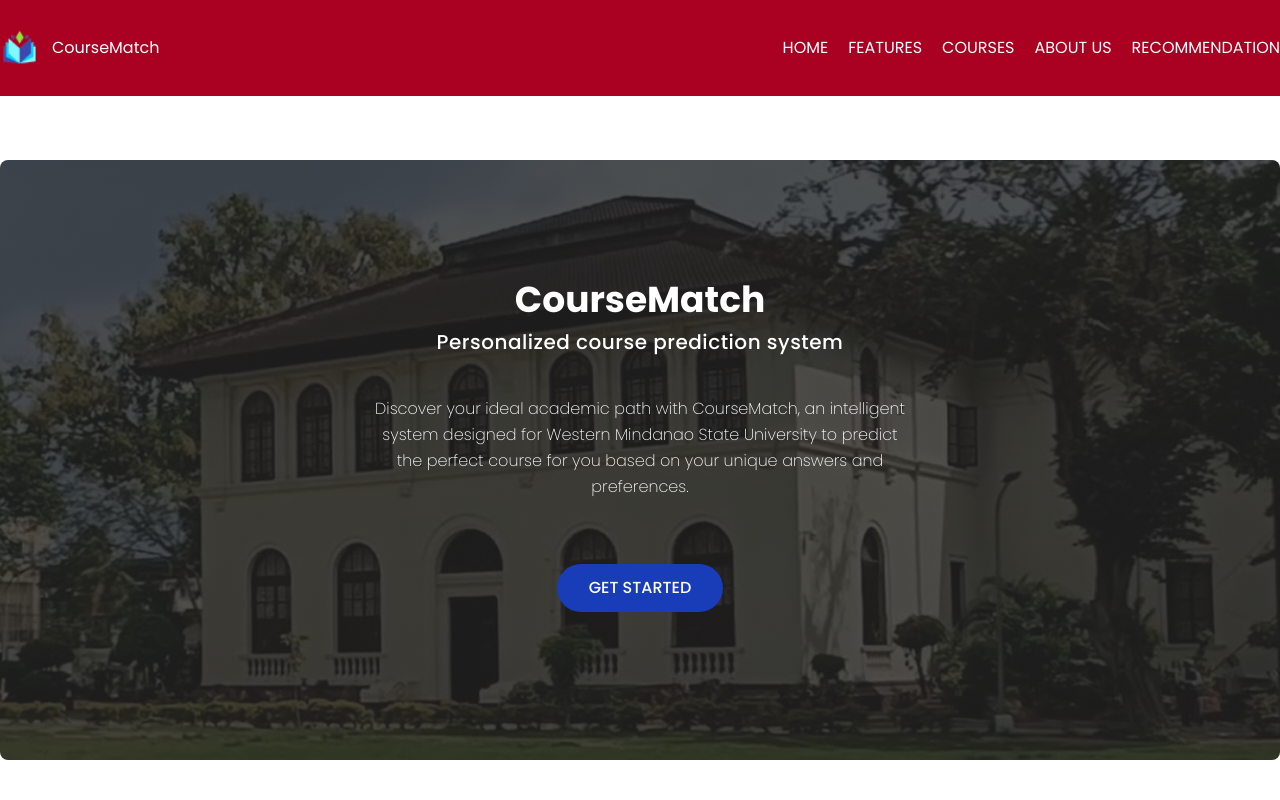
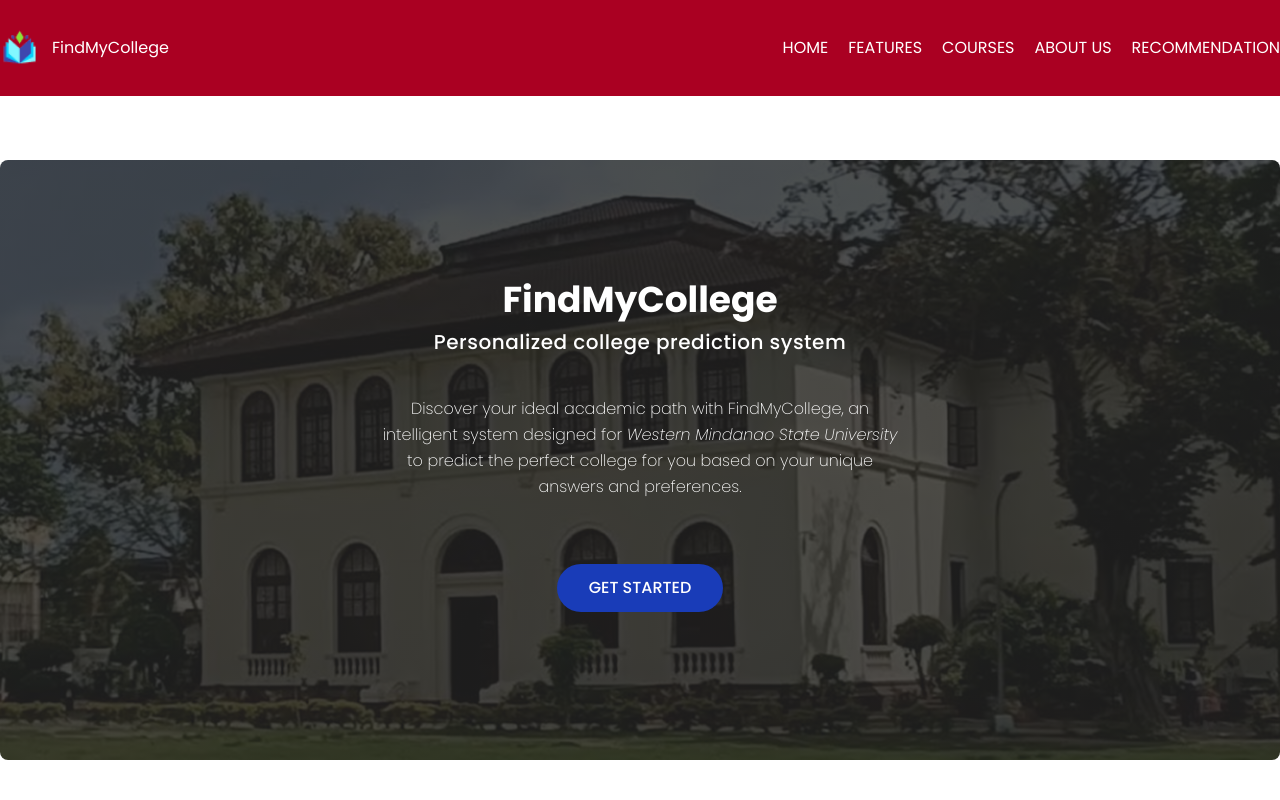
Before and after one commit to wilhelmusolejr/coursematch, a React (Vite) app in the folder client/: page / in a window 1280 px wide. Shown: the top 800 px of the page. Built offline with nearby package versions, Linux system fonts and the light colour scheme; no server answers.

Commit message:
refactor: course to college. coursematch to FindMyCollege. terms.

```diff
--- a/client/src/components/Navigator.jsx
+++ b/client/src/components/Navigator.jsx
@@ -18,7 +18,7 @@ export default function Navigator() {
           <a href="/" className="flex items-center gap-3 ">
             <div className="w-10 h-10 border-1 rounded-lg hidden"></div>
             <img src="/images/logo.png" alt="" className="w-10 h-10" />
-            <h2>CourseMatch</h2>
+            <h2>FindMyCollege</h2>
           </a>
 
           <div className="hidden md:block">
--- a/client/src/pages/Home.jsx
+++ b/client/src/pages/Home.jsx
@@ -58,7 +58,7 @@ function App() {
   }, [isBackendAlive]);
 
   useEffect(() => {
-    document.title = "Discover Your Path | CourseMatch";
+    document.title = "Discover Your Path | FindMyCollege";
   }, []);
 
   let features = [
@@ -130,18 +130,19 @@ function App() {
           <div className="w-full h-full px-5 lg:px-0 header-background py-20 md:pt-30 rounded-lg md:text-center">
             {/* 1 */}
             <div className="flex  flex-col gap-2 mb-10 ">
-              <h2 className="text-4xl font-bold">CourseMatch</h2>
+              <h2 className="text-4xl font-bold">FindMyCollege</h2>
               <p className="font-medium text-xl tracking-wide">
-                Personalized course prediction system
+                Personalized college prediction system
               </p>
             </div>
 
             {/* 2 */}
             <p className="mb-16 leading-relaxed font-extralight lg:w-5/12 md:w-10/12 m-auto ">
-              Discover your ideal academic path with CourseMatch, an intelligent
-              system designed for Western Mindanao State University to predict
-              the perfect course for you based on your unique answers and
-              preferences.
+              Discover your ideal academic path with FindMyCollege, an
+              intelligent system designed for{" "}
+              <span className="italic">Western Mindanao State University</span>{" "}
+              to predict the perfect college for you based on your unique
+              answers and preferences.
             </p>
 
             {/* button */}
--- a/client/src/pages/Predictions.jsx
+++ b/client/src/pages/Predictions.jsx
@@ -30,7 +30,7 @@ export default function Predictions() {
   const [isServerOffline, setIsServerOffline] = useState(false);
 
   const [pageHeading, setPageHeading] = useState(
-    "Find the Course That Fits You Best!"
+    "Find the College That Fits You Best!"
   );
   const [pageDescription, setPageDescription] = useState(
     "Take the first step toward your future! Provide your academic details, and our system will guide you to the college or department that aligns perfectly with your interests and potential."
@@ -159,7 +159,7 @@ export default function Predictions() {
       }
 
       setSummaryParagraph(paragraph_summary);
-      setPageHeading(`Hi, ${nameUser}! Here are your course recommendations`);
+      setPageHeading(`Hi, ${nameUser}! Here are your college recommendations`);
       setName(nameUser);
       setPageDescription(
         `Our intelligent prediction system has processed your academic data — ${formData["CET"]} CET score, ${formData["GPA"]} GPA, and ${formData["STRAND"]} strand — to generate the most suitable department matches. Review your results below and discover where your strengths truly align.`
@@ -227,7 +227,9 @@ export default function Predictions() {
         setHasSubmitted(true);
         setIsServerOffline(true);
 
-        setPageHeading(`Hi, ${nameUser}! Here are your course recommendations`);
+        setPageHeading(
+          `Hi, ${nameUser}! Here are your college recommendations`
+        );
         setName(nameUser);
         setPageDescription(
           `Our intelligent prediction system has processed your academic data — ${formData["CET"]} CET score, ${formData["GPA"]} GPA, and ${formData["STRAND"]} strand — to generate the most suitable department matches. Review your results below and discover where your strengths truly align.`
@@ -269,13 +271,13 @@ export default function Predictions() {
     let college_count = Object.keys(result.predictions || {}).length;
 
     if (college_count === 0 && !hasSubmitted) {
-      document.title = "Recommendation | CourseMatch";
+      document.title = "Recommendation | FindMyCollege";
     } else if (college_count > 0 && hasSubmitted) {
       document.title = `We found ${college_count} college${
         college_count > 1 ? "s" : ""
-      } for you! | CourseMatch`;
+      } for you! | FindMyCollege`;
     } else {
-      document.title = "We Couldn’t Find a Match | CourseMatch";
+      document.title = "We Couldn’t Find a Match | FindMyCollege";
     }
   }, [result.predictions, hasSubmitted]);
 
```
